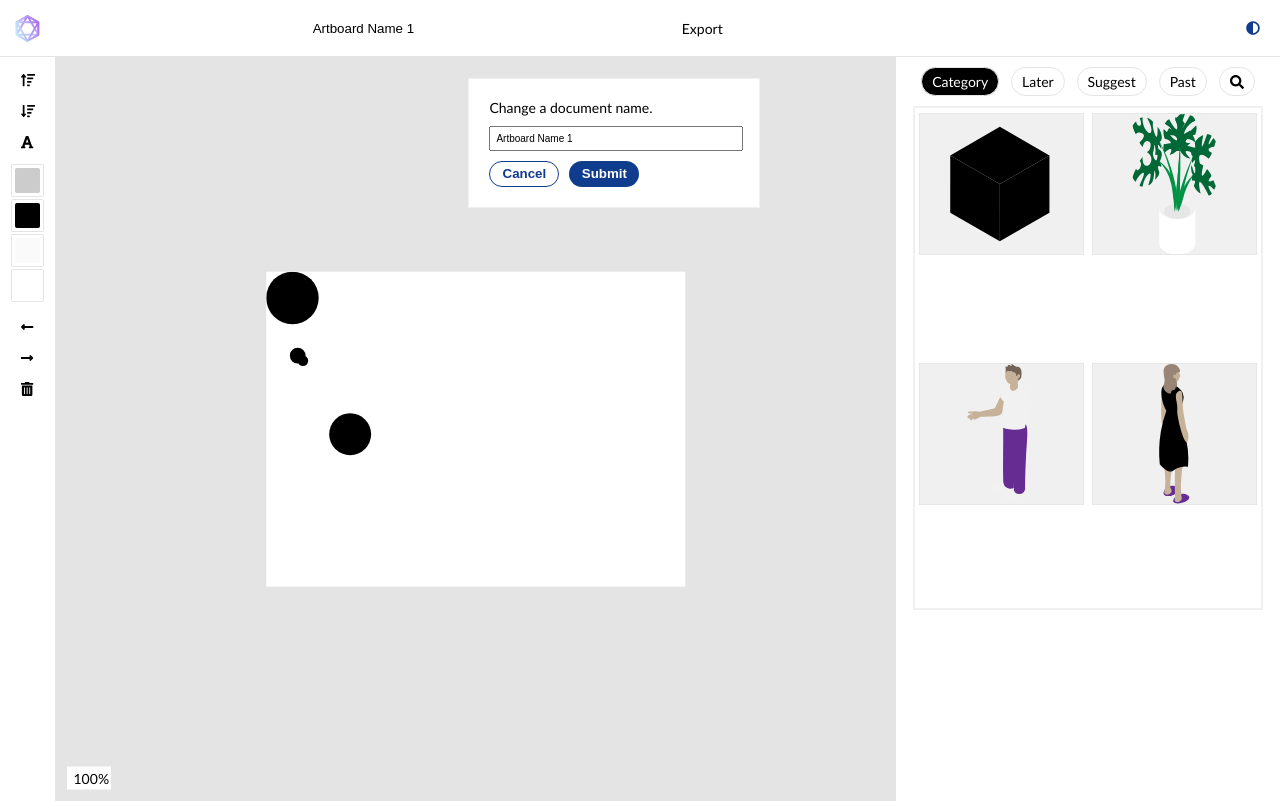
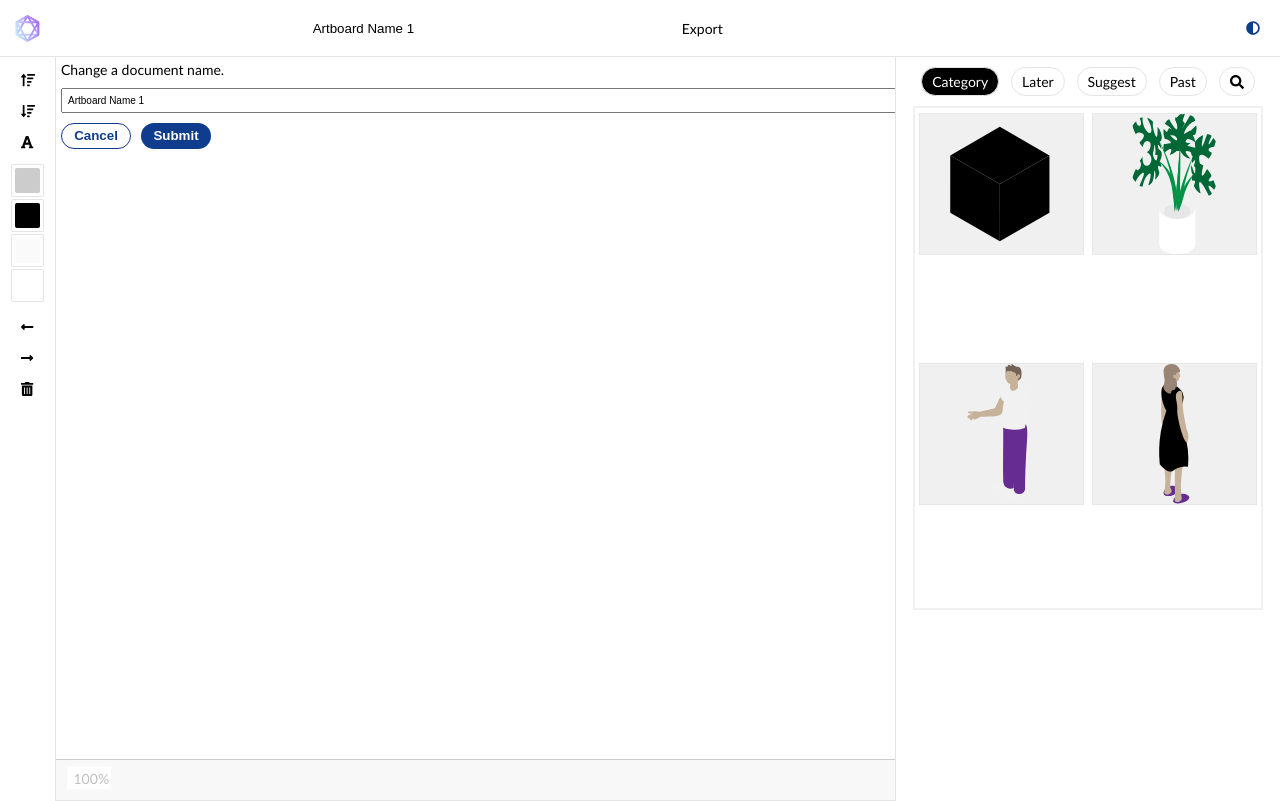
Before and after one commit to jdhudf/isography-demo, a React (Create React App) app: page / in a window 1280 px wide. Both pictures are taken after a click on the button "Artboard Name 1". Built offline with nearby package versions, Linux system fonts and the light colour scheme.

Commit message:
Update topbar.js

```diff
--- a/src/components/atelier/topbar.js
+++ b/src/components/atelier/topbar.js
@@ -1,4 +1,4 @@
-import React from 'react';
+import React, { useState }  from 'react';
 import { Link } from 'react-router-dom'
 import '../../styles/menubar.scss';
 import icon from '../../images/logo.svg';
@@ -11,6 +11,8 @@ import {
   getArtboardName,
   setArtboardName
 } from '../handleLocalstorage'
+
+import { useSelector, useDispatch } from 'react-redux'
 
 class TopBar extends React.Component {
 
@@ -49,6 +51,7 @@ class TopBar extends React.Component {
   }
 
   submitArtboardName = (e) => {
+
     setArtboardName(this.state.artboardName)
     this.setState({ showModal: false })
     e.preventDefault();
@@ -83,7 +86,8 @@ class TopBar extends React.Component {
         <div>
         <Link to="/home" aria-label="Home" title="Home"><img className="icon" src={icon} alt="Icon" /></Link>
         </div>
-        <button className="modal-botton" onClick={this.handleOpenModal}>
+        <InputArtboardName/>
+        {/*<button className="modal-botton" onClick={this.handleOpenModal}>
           <p>{this.state.artboardName}</p>
         </button>
         <ReactModal style={styles} isOpen={this.state.showModal} contentLabel="Change Document Information">
@@ -93,7 +97,7 @@ class TopBar extends React.Component {
             <button onClick={this.handleCloseModal}>Cancel</button>
             <input type="submit" value="Submit"/>
           </form>
-        </ReactModal>
+        </ReactModal>*/}
         <span onClick={this.openExportPanel}>Export</span>
 
         { this.state.showExportPanel ? <div className="export-pannel" >
@@ -166,7 +170,52 @@ class TopBar extends React.Component {
       </section>
     );
 
+  }
 }
+
+const InputArtboardName = () => {
+
+  const [artboardName, changeStateArtboardName] = useState(getArtboardName());
+  const [showModal, changeStateModal] = useState(false);
+
+  const dispatch = useDispatch()
+
+  const handleOpenModal = () => {
+    changeStateModal(true)
+  }
+
+  const handleCloseModal = () => {
+    changeStateModal(false)
+  }
+
+  const changeArtboardName = (e) => {
+    changeStateArtboardName(e.target.value)
+    console.log(artboardName)
+  }
+
+  const submitArtboardName = (e) => {
+
+    setArtboardName(artboardName)
+    changeStateModal(false)
+    e.preventDefault();
+
+  }
+
+  return (
+    <div>
+      <button className="modal-botton" onClick={handleOpenModal}>
+        <p>{artboardName}</p>
+      </button>
+      <ReactModal isOpen={showModal} contentLabel="Change Document Information">
+        <form className="form-document" onSubmit={submitArtboardName}>
+          <p>Change a document name.</p>
+          <input type="text" value={artboardName} onChange={changeArtboardName}/>
+          <button onClick={handleCloseModal}>Cancel</button>
+          <input type="submit" value="Submit"/>
+        </form>
+      </ReactModal>
+    </div>
+  )
 }
 
 export default TopBar;
```
